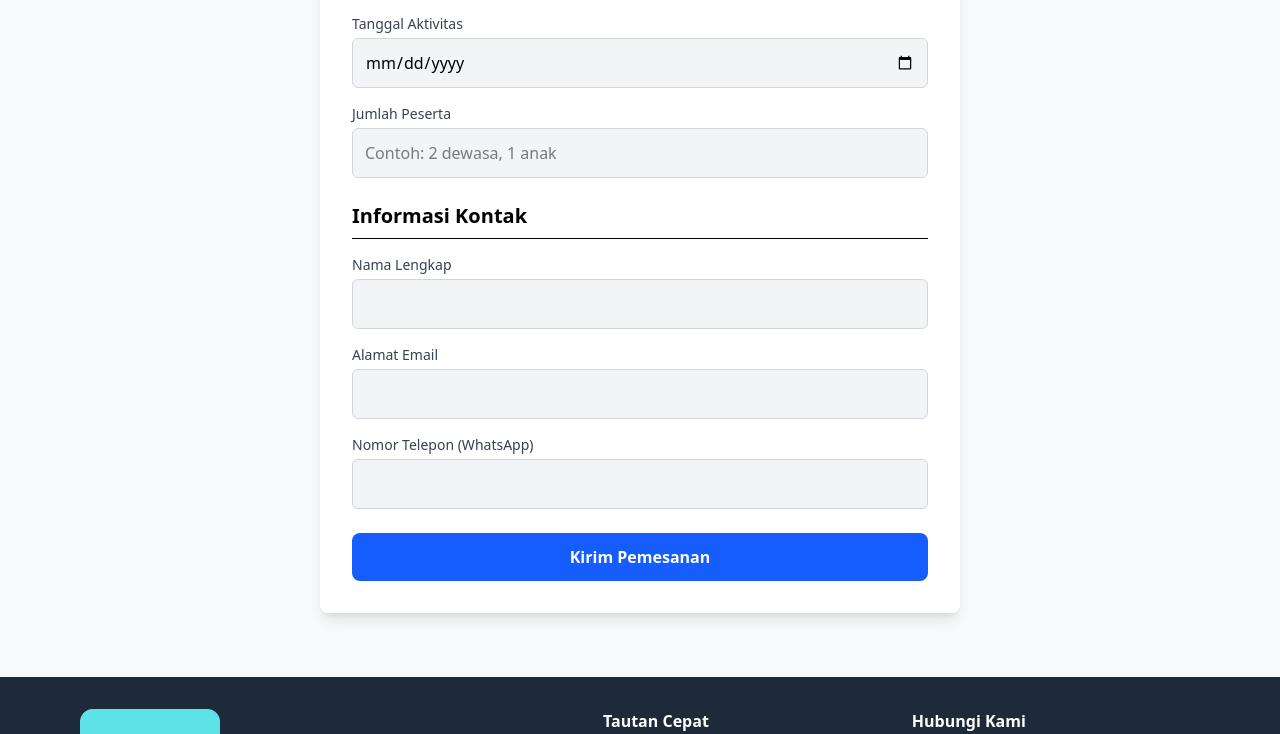
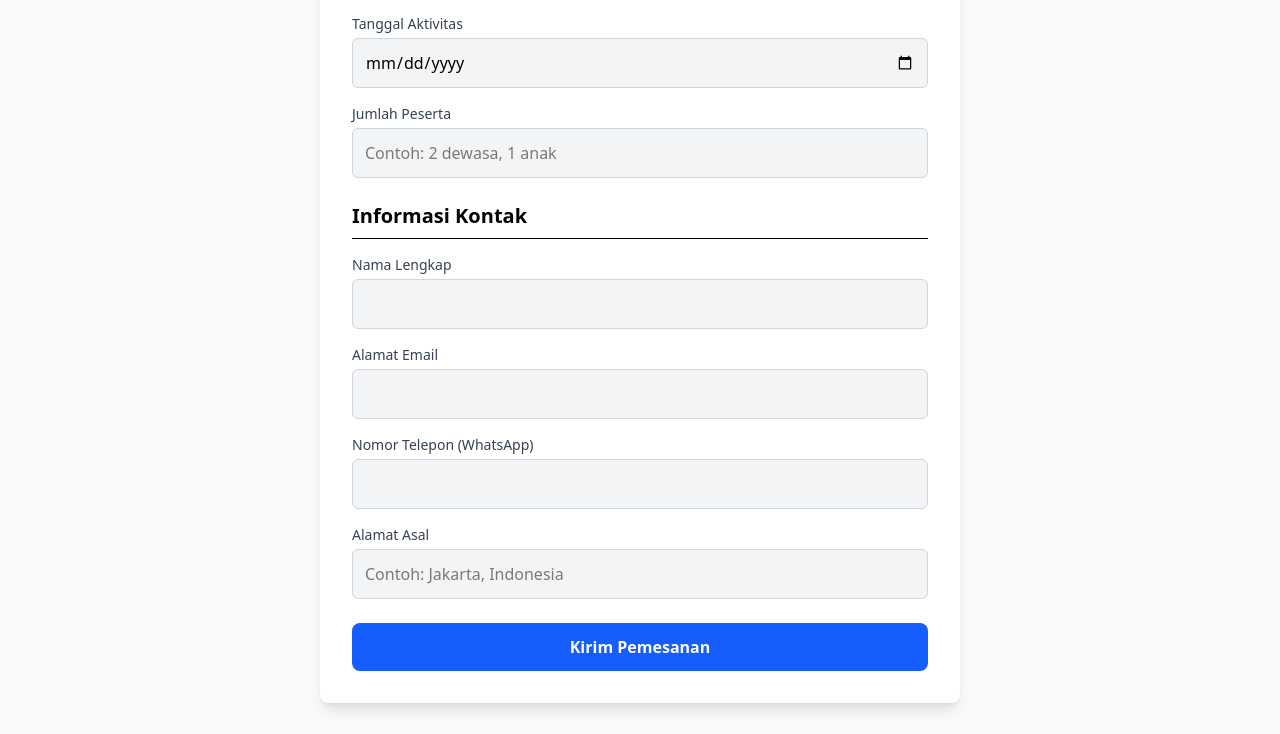
Before and after one commit to cimisachimi/travelmore, a Next.js app: page /booking in a window 1280 px wide. Shown: the part 438-1172 px from the top of the page. Built offline with nearby package versions, Linux system fonts and the light colour scheme.

Commit message:
Update Activities
adding address form into booking

```diff
--- a/app/booking/page.tsx
+++ b/app/booking/page.tsx
@@ -37,6 +37,7 @@ const BookingForm = () => {
     name: '',
     email: '',
     phone: '',
+    address: '',
   });
 
   useEffect(() => {
@@ -82,6 +83,7 @@ const BookingForm = () => {
                   <FormInput label="Nama Lengkap" name="name" value={formData.name} onChange={handleChange} />
                   <FormInput label="Alamat Email" name="email" value={formData.email} onChange={handleChange} type="email" />
                   <FormInput label="Nomor Telepon (WhatsApp)" name="phone" value={formData.phone} onChange={handleChange} type="tel" />
+                  <FormInput label="Alamat Asal" name="address" value={formData.address} onChange={handleChange} placeholder="Contoh: Jakarta, Indonesia" />
                 </div>
               </div>
 
```
